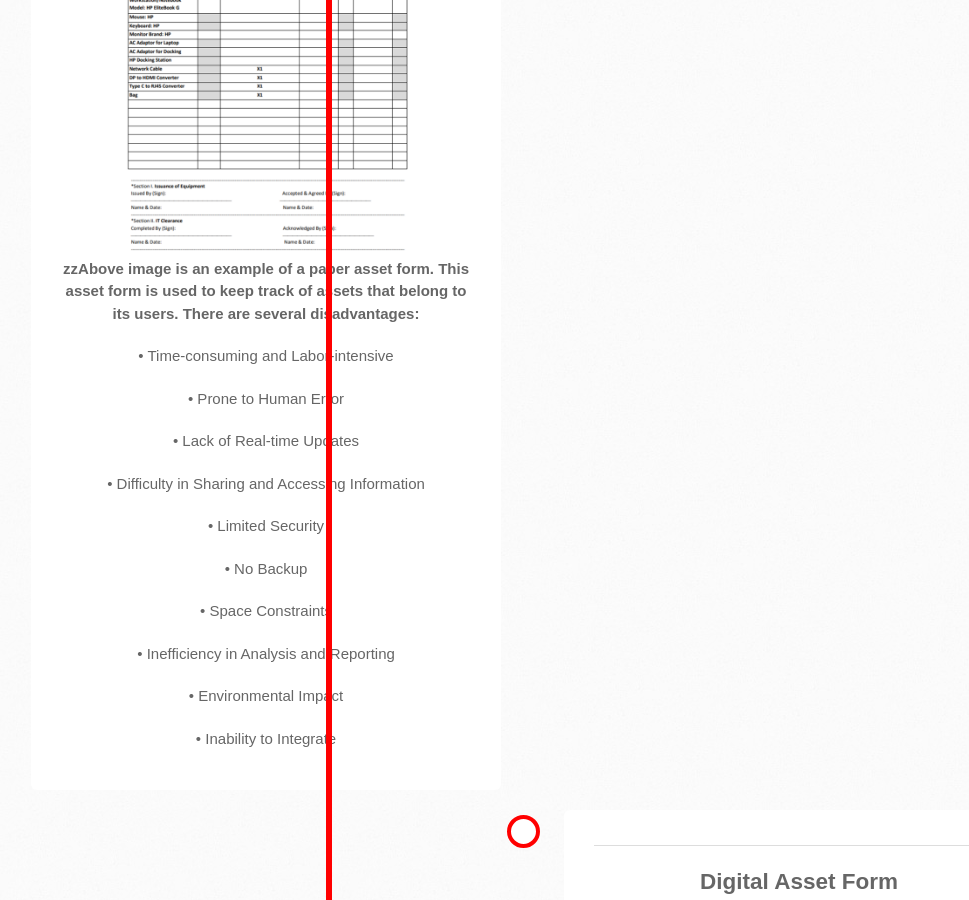
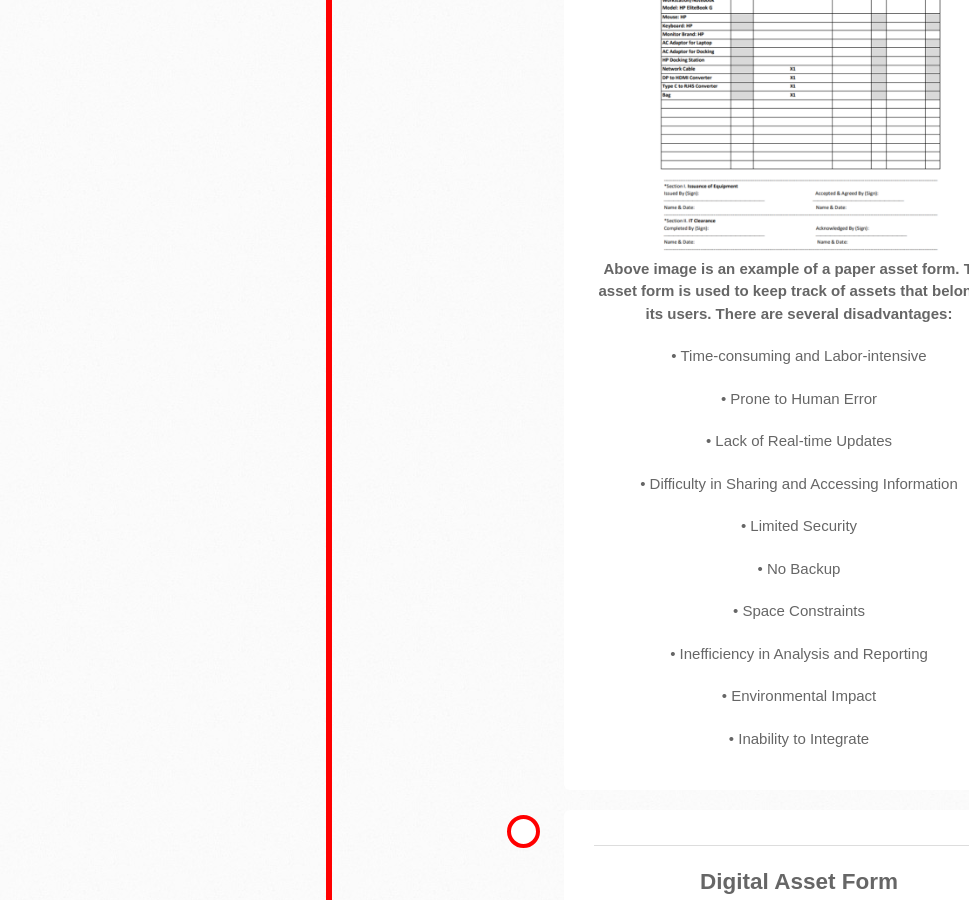
Before and after one commit to xianyichan/stephaniechan.github.io, a Jekyll site: the page built from project02.md, in a window 1280 px wide and 900 px high, scrolled down 487 px. Shown: the whole window, without its empty margins (311-1280 px from the left). Built offline with Jekyll 4.4.1, drawn with Linux system fonts in a browser that asks for light colours; our own code applies the rules of GitHub Pages for plain Markdown files; the repository's description, which GitHub fills in, is left out.

Commit message:
Update project02.md

```diff
--- a/project02.md
+++ b/project02.md
@@ -47,13 +47,13 @@
 <body>
 
 <div class="timeline" style="position: relative; max-width: 1200px; margin: 0 auto">
-  <div class="container left" style="left: -6.7%">
+  <div class="container left" style="left: 50%">
     <div class="content" style="padding: 20px 30px; background-color: white; position: relative; border-radius: 6px;">
       <hr>
       <h2 style="text-align: right">Initial Physical IT Asset Form</h2>
       <hr>
       <img src="./assets/images/PhysicalAsset.png" alt="Image 1" width="75%" height="auto">
-      <p style="font-weight: bolder;"> zzAbove image is an example of a paper asset form. This asset form is used to keep track of assets that belong to its users. There are several disadvantages:</p>
+      <p style="font-weight: bolder;"> Above image is an example of a paper asset form. This asset form is used to keep track of assets that belong to its users. There are several disadvantages:</p>
 
       <p>• Time-consuming and Labor-intensive</p>
       <p>• Prone to Human Error</p>
```
